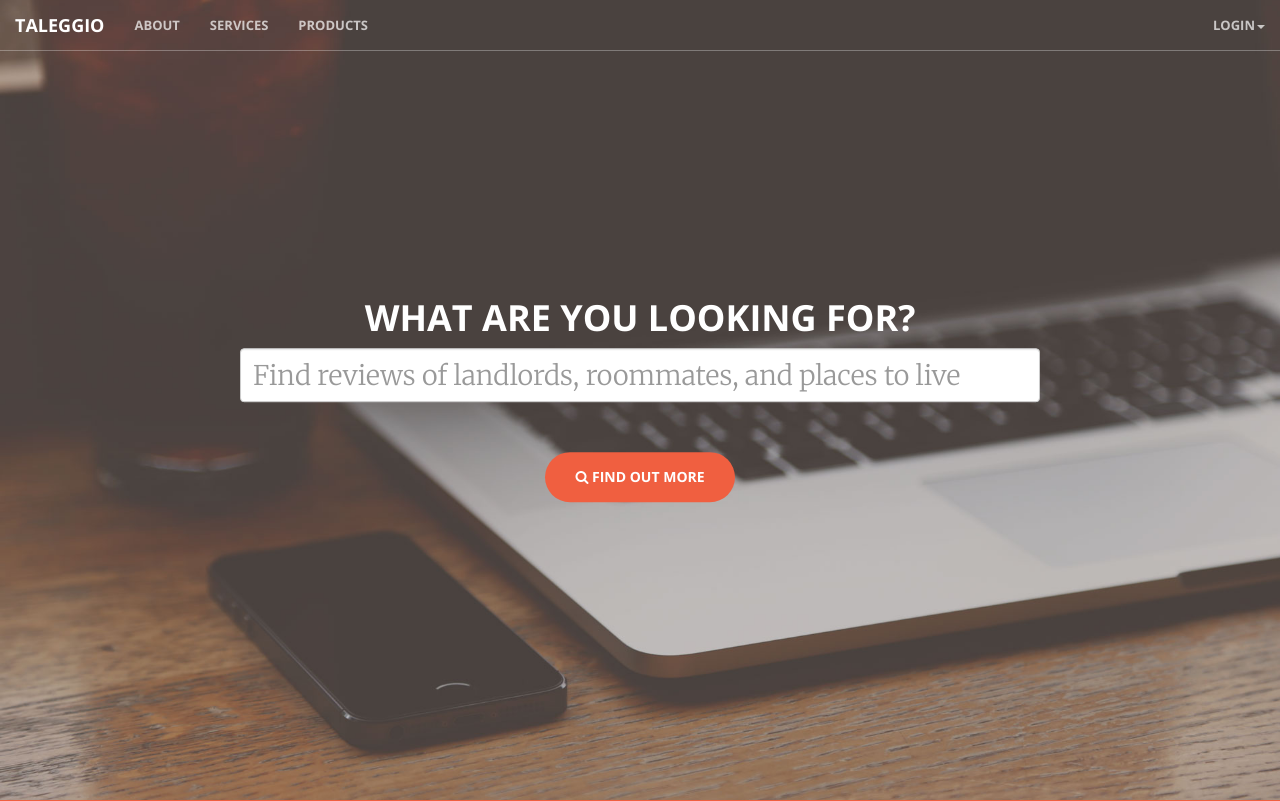
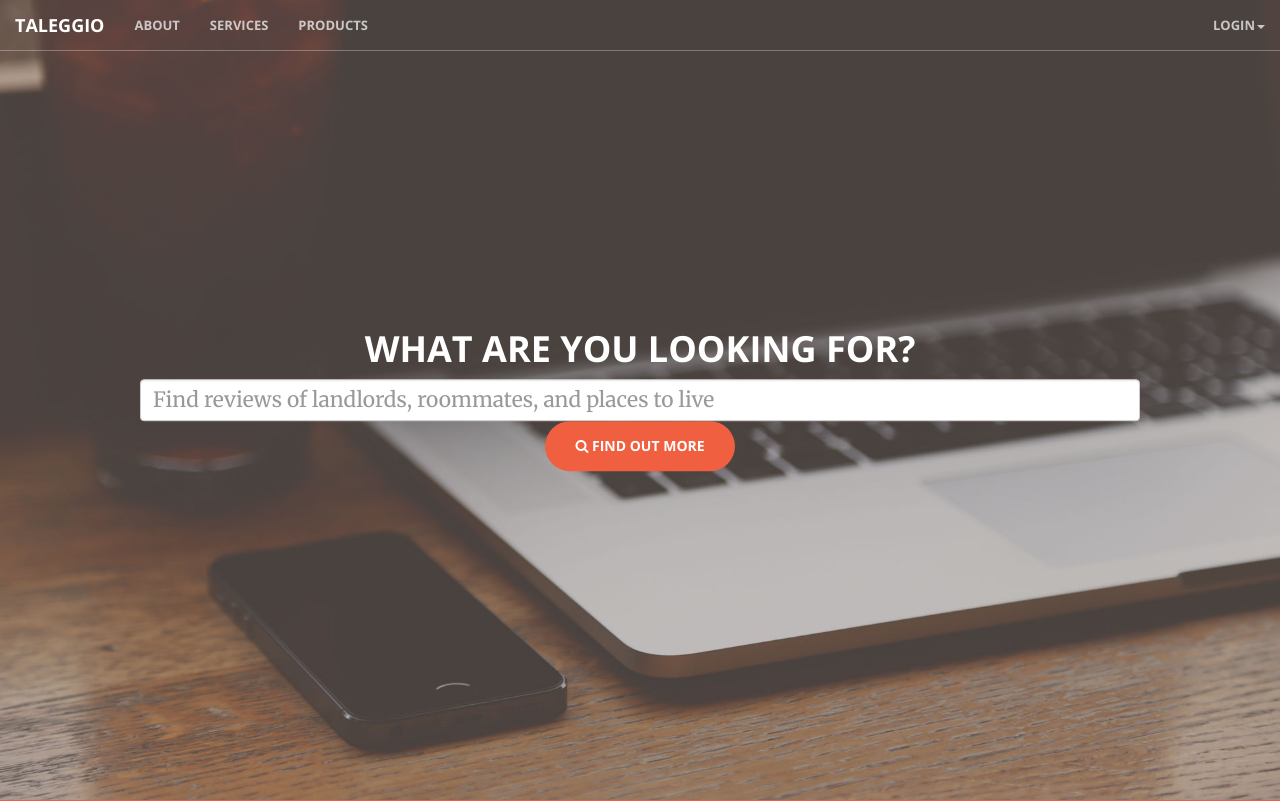
Before and after one commit to schuylerc/bitcamp15, a Django app: page / in a window 1280 px wide. Shown: the top 801 px of the page. Run offline with Django 3.2, Linux system fonts and the light colour scheme; some libraries are stand-ins or nearby versions.

Commit message:
search feature implemented

```diff
--- a/taleggio/dwelling/models.py
+++ b/taleggio/dwelling/models.py
@@ -16,6 +16,10 @@ class Address(models.Model):
 
     def __unicode__(self):
         return u"{0} {1}, {2} {3}, {4}".format(self.number, self.street, self.city, self.state, self.zipcode)
+
+    def __str__(self):
+        return "{0} {1}, {2} {3}, {4}".format(self.number, self.street, self.city, self.state, self.zipcode)
+
 
 
 class AddressSerializer(serializers.ModelSerializer):
--- a/taleggio/taleggio/urls.py
+++ b/taleggio/taleggio/urls.py
@@ -15,6 +15,7 @@ urlpatterns = [
     url(r'^api/v1/', include(router.urls)),
     url(r'^$', 'taleggio.views.index', name='index'),
     url(r'^dwelling/', include('dwelling.urls')),
+    url(r'^search/', 'dwelling.views.search', name='search'),
     url(r'^auth_test/$', 'taleggio.views.auth_test', name='auth_test'),
     url('', include('social.apps.django_app.urls', namespace='social')),
     url('', include('django.contrib.auth.urls', namespace='auth')),
--- a/taleggio/templates/index.html
+++ b/taleggio/templates/index.html
@@ -94,10 +94,13 @@
             <div class="header-content-inner">
                 <h1 style="margin-bottom: 10px;">What are you looking for?</h1>
                 <!--<hr>-->
-                <p>
-                <input name="search" id="search" class="form-control" type="text" style="font-size: 1.5em; line-height: 1.5em; height: 2em;" placeholder="Find reviews of landlords, roommates, and places to live">
-                </p>
-                <a class="btn btn-primary btn-xl"><i class="fa fa-search"></i> Find Out More</a>
+
+                <form action = "/search/" method="post" id = "searchForm">
+                   <input name="searchQuery" class="form-control" type="text" style="font-size: 1.5em; line-height: 1.5em; height: 2em;" placeholder="Find reviews of landlords, roommates, and places to live">
+                </form>
+
+                <button type="submit" form="searchForm" class="btn btn-primary btn-xl"><i class="fa fa-search"></i> Find Out More</button>
+
             </div>
         </div>
     </header>
```
Also changed, not shown: taleggio/dwelling/views.py (+14 -4 lines).
